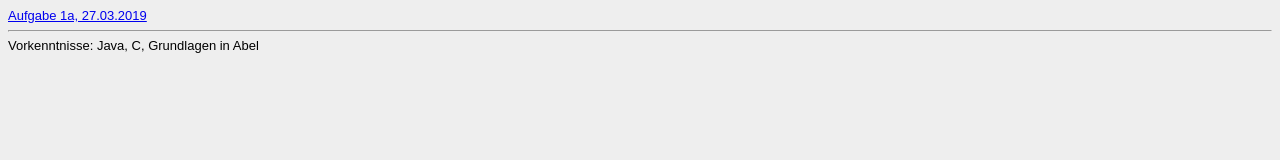
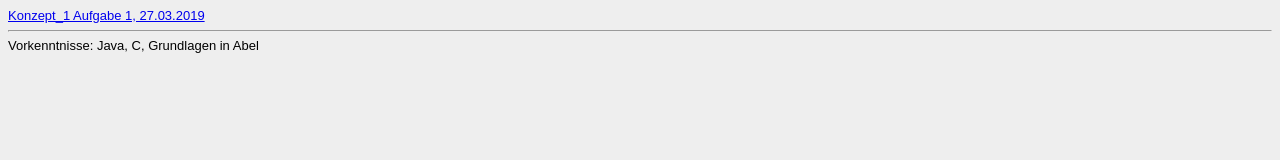
Before and after one commit to RolandHeer/RolandHeer.github.io, a plain HTML site: page Steckbrief/steckbrief.htm in a window 1280 px wide. Drawn offline with Linux system fonts and the light colour scheme.

Commit message:
Update steckbrief.htm

```diff
--- a/Steckbrief/steckbrief.htm
+++ b/Steckbrief/steckbrief.htm
@@ -3,7 +3,7 @@
 
 <!-- Hier die Links zu den gelösten Aufgaben einstellen, aktuelle oben, alte stehen lassen! Format: Aufgabenbezeichnung, Datum -->
 
-<a href="https://rolandheer.github.io/Aufgabe_1/Konzept_1.jpg" target="_blank">Aufgabe 1a, 27.03.2019</a></br>
+<a href="https://rolandheer.github.io/Aufgabe_1/Konzept_1.jpg" target="_blank">Konzept_1 Aufgabe 1, 27.03.2019</a></br>
 
 
 <!-- Hier bitte die Vorkenntnisse im Bereich Programmierung zu Beginn der Veranstaltung kurz beschreiben! -->
```
